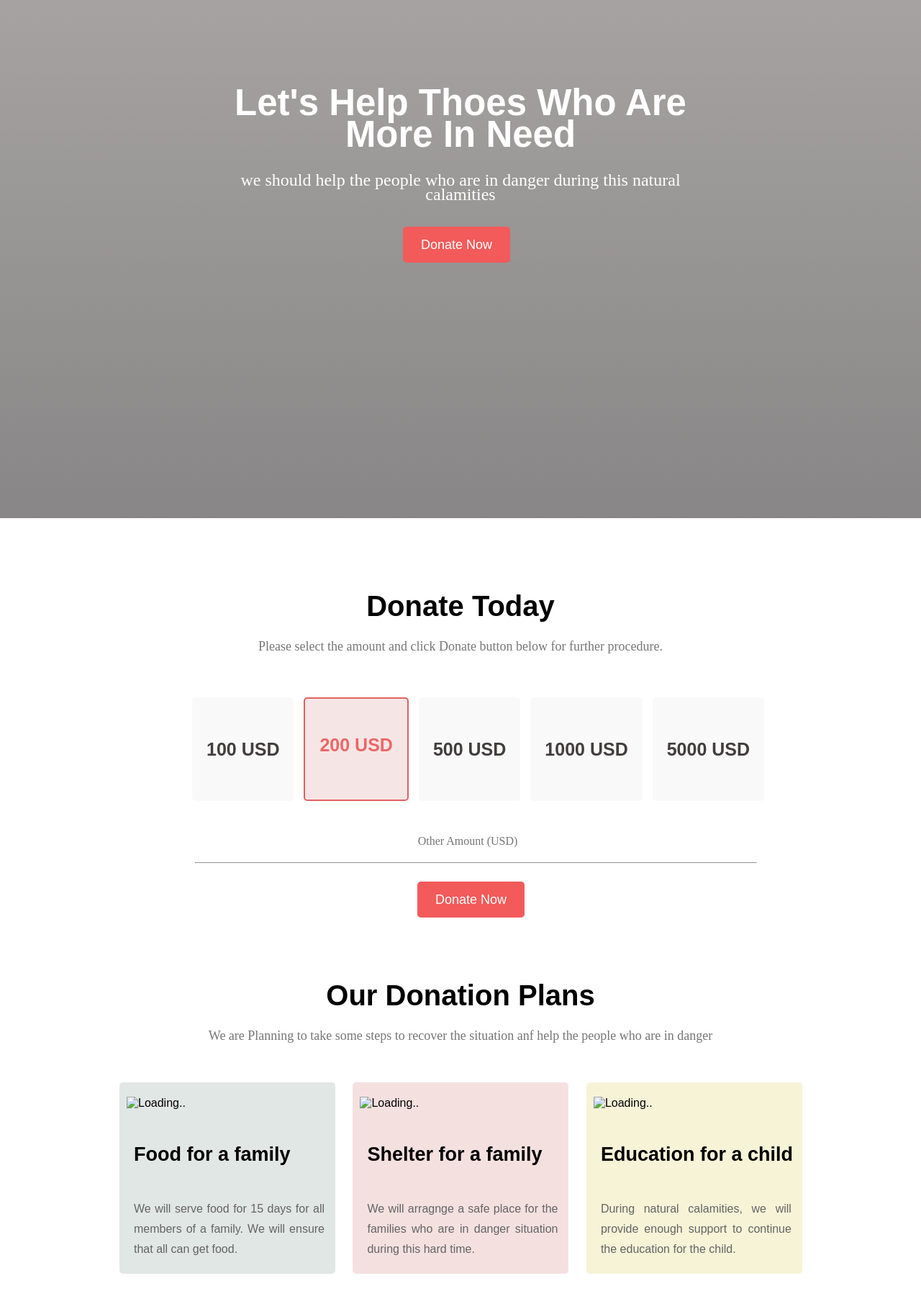
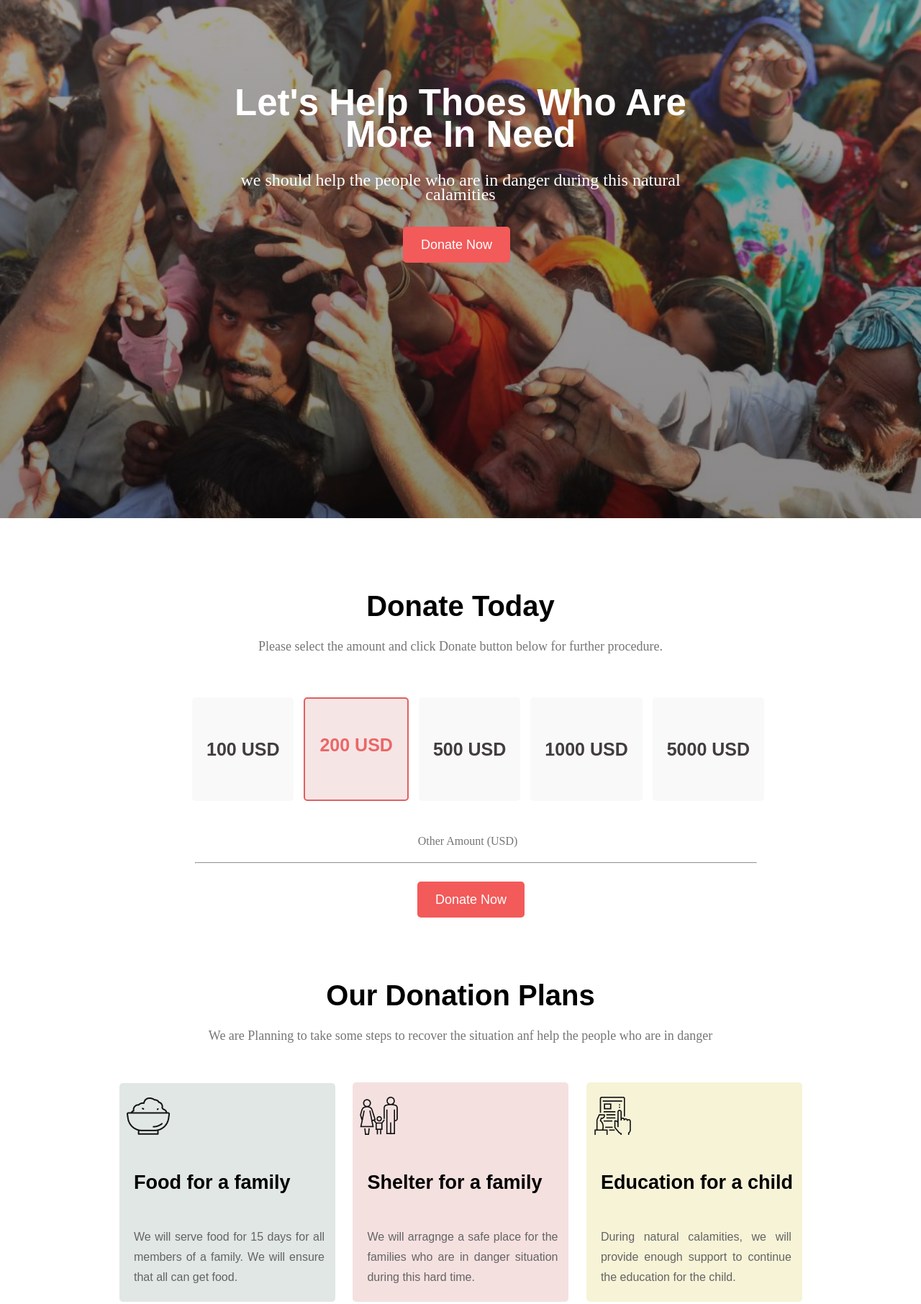
Before and after one commit to mdsanuarmahmud/donate-today, a plain HTML site: page index.html in a window 1280 px wide. Shown: the top 1812 px of the page at 72% size. Drawn offline with Linux system fonts and the light colour scheme; the site is published under a folder, as on GitHub Pages, so addresses that start at the root find nothing.

Commit message:
image issue fixed

```diff
--- a/index.html
+++ b/index.html
@@ -78,7 +78,7 @@
 
             <div class="image-section">
 
-                <img src="/icons/food.png" alt="Loading..">
+                <img src="./icons/food.png" alt="Loading..">
 
             </div>
 
@@ -95,7 +95,7 @@
 
             <div class="image-section">
 
-                <img src="/icons/shelter.png" alt="Loading..">
+                <img src="./icons/shelter.png" alt="Loading..">
 
             </div>
 
@@ -112,7 +112,7 @@
 
             <div class="image-section">
 
-                <img src="/icons/Frame-1.png" alt="Loading..">
+                <img src="./icons/Frame-1.png" alt="Loading..">
 
             </div>
 
@@ -144,14 +144,14 @@
         <a href="#">How to Contribute?</a>
     </div>
     <div class="half-width">
-        <img src="images/donation1.jpg" alt="Donate Now">
+        <img src="./images/donation1.jpg" alt="Donate Now">
     </div></div>
 </section>
 
 <section id="banner">
 <div class="survive-area">
     <div class="half-width">
-        <img src="images/donation3.jpg" alt="Donate Now">
+        <img src="./images/donation3.jpg" alt="Donate Now">
     </div>
     <div class="half-width">
         <h2>They Need Us To Survive</h2>
--- a/styles.css
+++ b/styles.css
@@ -12,7 +12,7 @@ body{
 }
 #header{
     height: 90%;
-    background-image: linear-gradient(rgba(77, 70, 70, 0.5),rgba(18, 14, 14, 0.5)), url(/images/donation0.jpg);
+    background-image: linear-gradient(rgba(77, 70, 70, 0.5),rgba(18, 14, 14, 0.5)), url(./images/donation0.jpg);
     background-repeat: no-repeat;
     background-size: cover;
 }
```
